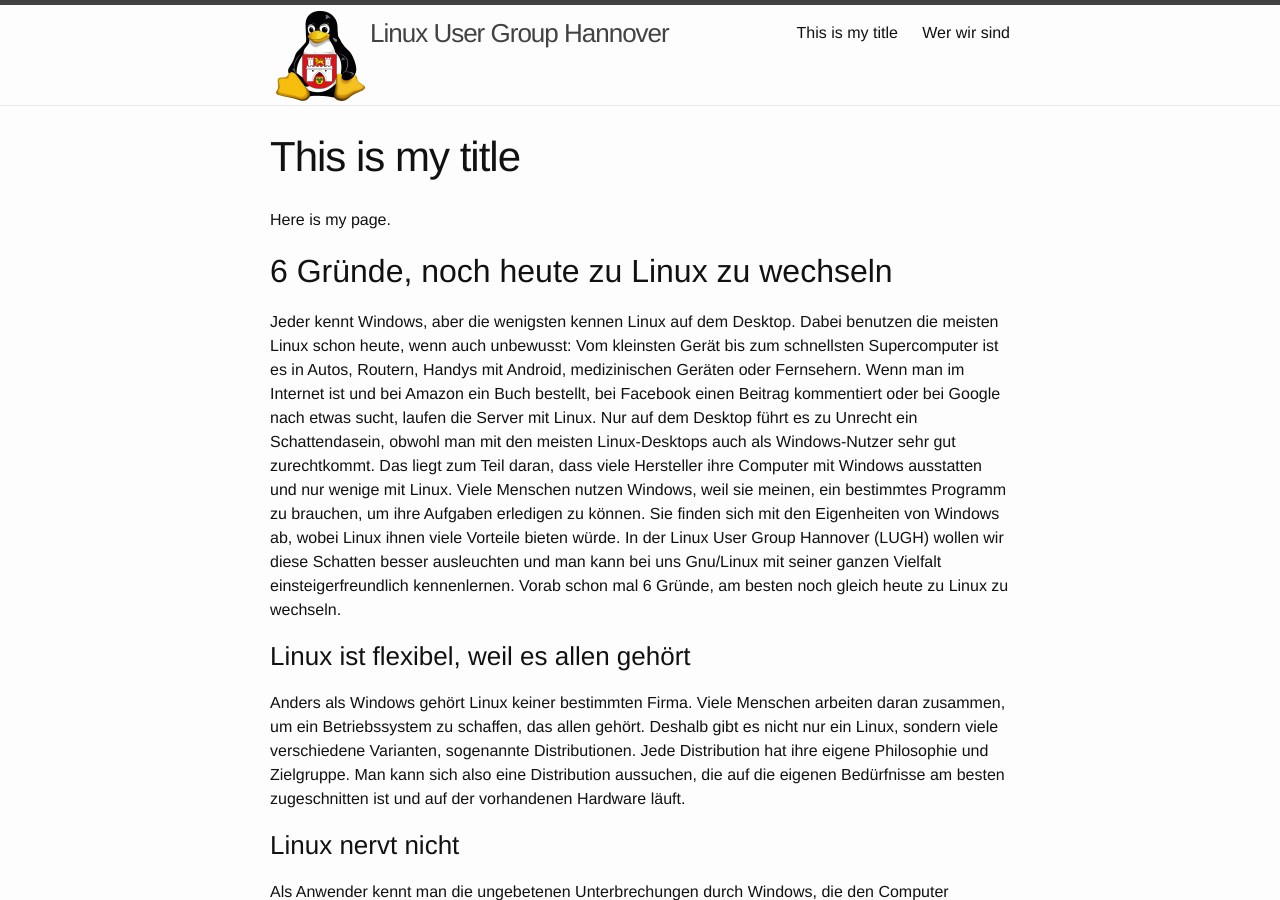
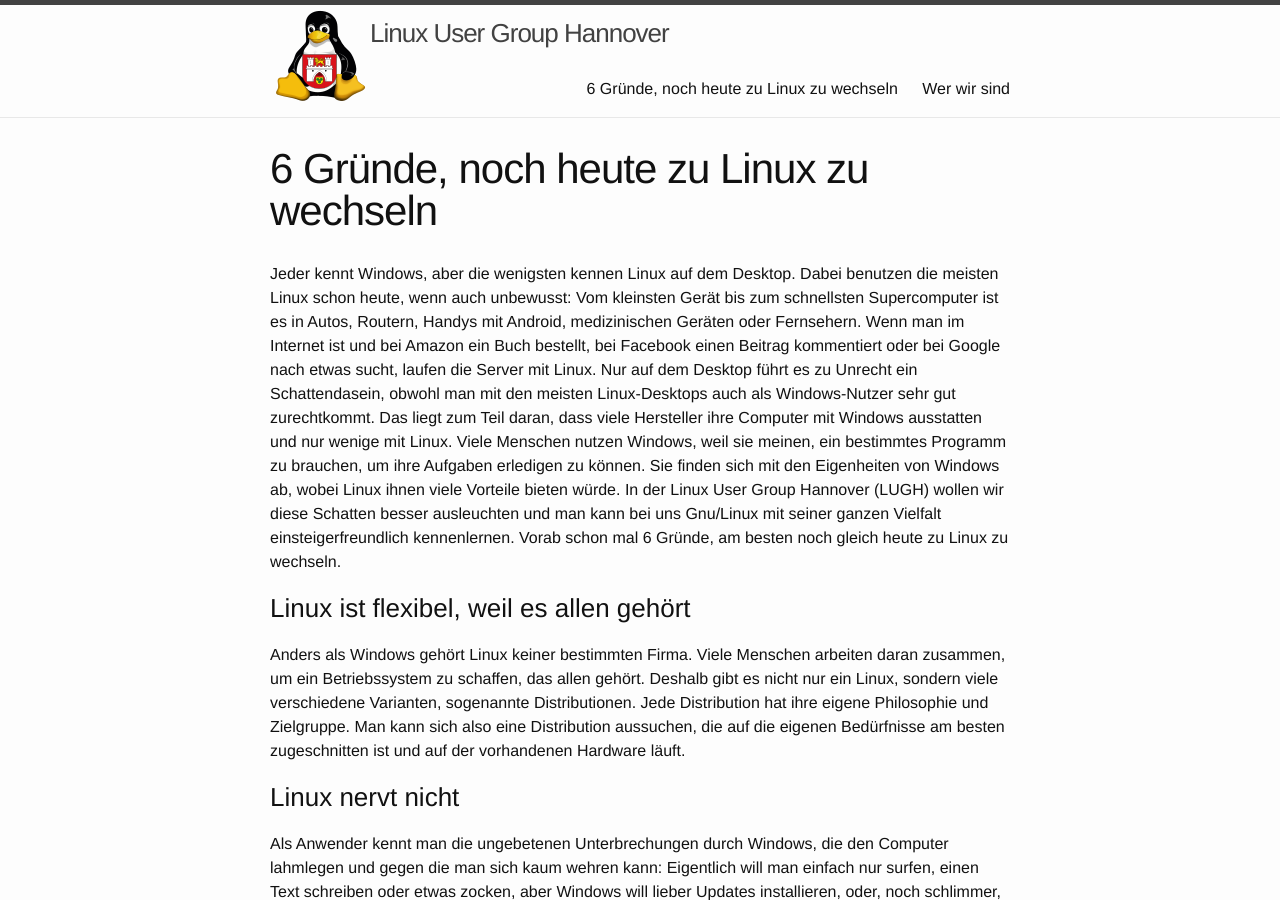
Before and after one commit to lughannover/lughannover.github.io, a Jekyll site: the page built from _pages/gruende.md, in a window 1280 px wide and 900 px high. Built offline with Jekyll 4.4.1, drawn with Linux system fonts in a browser that asks for light colours.

Commit message:
Update gruende.md

```diff
--- a/_pages/gruende.md
+++ b/_pages/gruende.md
@@ -1,11 +1,7 @@
 ---
-title: This is my title
+title: 6 Gründe, noch heute zu Linux zu wechseln
 layout: page
 ---
-
-Here is my page.
-
-## 6 Gründe, noch heute zu Linux zu wechseln
 
 Jeder kennt Windows, aber die wenigsten kennen Linux auf dem Desktop. Dabei benutzen
 die meisten Linux schon heute, wenn auch unbewusst: Vom kleinsten Gerät bis zum
```
